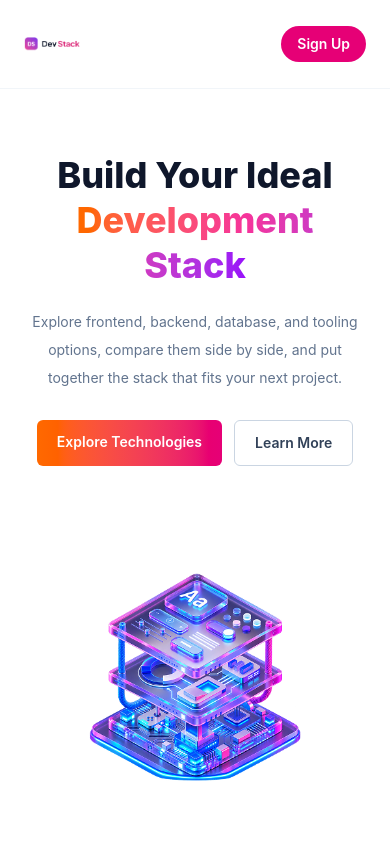
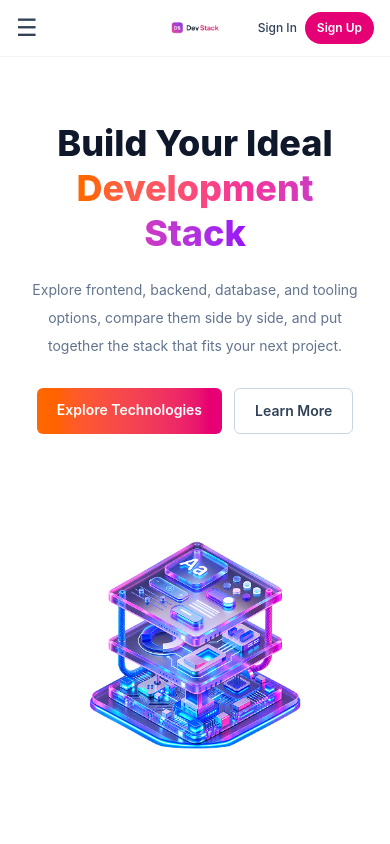
Before and after one commit to tausifahamedsabab/B14-A05-DevStack-project, a React (Vite) app: page / in a window 390 px wide. Shown: the top 844 px of the page. Built offline with nearby package versions, Linux system fonts and the light colour scheme.

Commit message:
fixing grid coloumn mobile responsive fix

```diff
--- a/src/components/Navbar.tsx
+++ b/src/components/Navbar.tsx
@@ -1,19 +1,30 @@
-
 import devstack from "../assets/devstack.png";
 
 const Navbar = () => {
   return (
-    <nav className="flex items-center justify-between border-b border-slate-100 bg-white px-6 py-4 md:px-16">
+    <nav className="relative flex items-center justify-between border-b border-slate-100 bg-white px-4 py-3 sm:px-6 sm:py-4 md:px-16">
+      {/* Mobile Hamburger */}
+      <button
+        type="button"
+        className="text-2xl text-slate-700 md:hidden"
+        aria-label="Open menu"
+      >
+        ☰
+      </button>
+
       {/* Logo */}
-      <a href="#" className="flex items-center">
+      <a
+        href="#"
+        className="absolute left-1/2 -translate-x-1/2 md:static md:translate-x-0"
+      >
         <img
           src={devstack}
           alt="DevStack logo"
-          className="h-14 w-14 object-contain sm:h-16 sm:w-16"
+          className="h-12 w-12 object-contain sm:h-14 sm:w-14 md:h-16 md:w-16"
         />
       </a>
 
-      {/* Navigation Links */}
+      {/* Navigation Links - Desktop */}
       <div className="hidden items-center gap-6 text-sm font-medium text-slate-600 md:flex">
         <a
           href="#"
@@ -51,18 +62,18 @@ const Navbar = () => {
         </a>
       </div>
 
-      {/* Authentication Buttons */}
-      <div className="flex items-center gap-3">
+      {/* Authentication */}
+      <div className="ml-auto flex items-center gap-2 sm:gap-3">
         <a
           href="#"
-          className="hidden text-sm font-medium text-slate-700 transition hover:text-pink-600 sm:block"
+          className="text-xs font-medium text-slate-700 transition hover:text-pink-600 sm:text-sm"
         >
           Sign In
         </a>
 
         <button
           type="button"
-          className="rounded-full bg-pink-600 px-4 py-2 text-sm font-semibold text-white transition hover:bg-pink-700"
+          className="rounded-full bg-pink-600 px-3 py-2 text-xs font-semibold text-white transition hover:bg-pink-700 sm:px-4 sm:text-sm"
         >
           Sign Up
         </button>
--- a/src/components/Technologies.tsx
+++ b/src/components/Technologies.tsx
@@ -109,7 +109,7 @@ const Technologies = () => {
         {/* Cards and Sidebar */}
         <div className="grid grid-cols-1 gap-6 lg:grid-cols-4">
           {/* Technology Cards */}
-          <div className="grid grid-cols-1 gap-6 sm:grid-cols-2 lg:col-span-3">
+          <div className="grid grid-cols-1 gap-6 sm:grid-cols-2 lg:col-span-3 lg:grid-cols-3">
             {technologies.map((technology) => (
               <TechnologyCard
                 key={technology.id}
```
